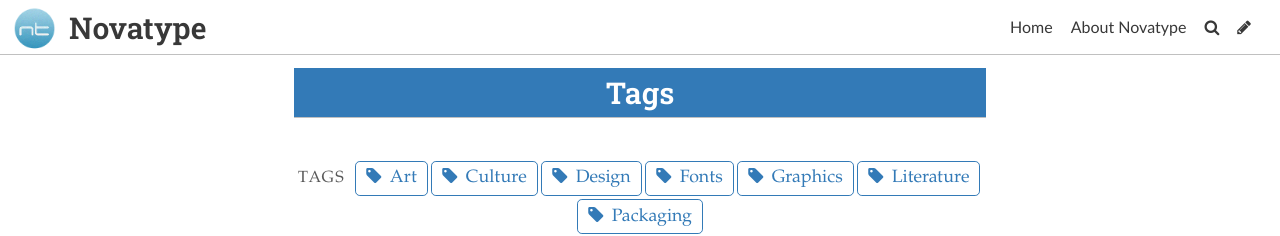
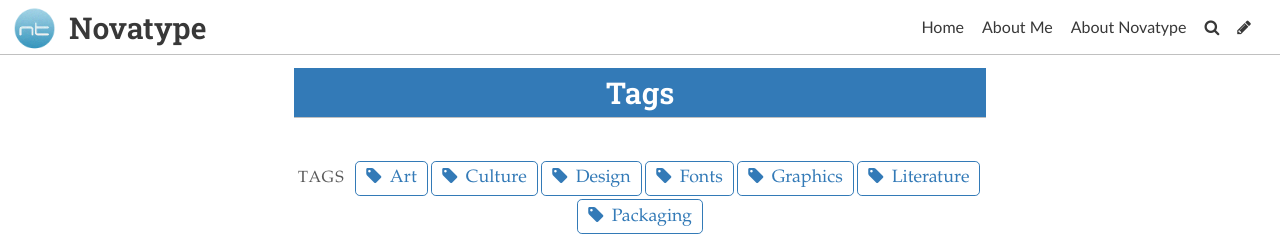
Before and after one commit to tomstanier/MyRepository, a Jekyll site: the page built from pages/tags.md, in a window 1280 px wide. Shown: the top 236 px of the page. Built offline with Jekyll 4.4.1, drawn with Linux system fonts in a browser that asks for light colours; some web fonts are replaced.

Commit message:
Update Settings “general”

```diff
--- a/_data/settings.yml
+++ b/_data/settings.yml
@@ -12,4 +12,6 @@ favicon: ../uploads/favicon.ico
 gridlayout: true
 fixednavbar: false
 upzoom: true
-items: []
+items:
+  - name: About Me
+    siteurl: /aboutme/
```
